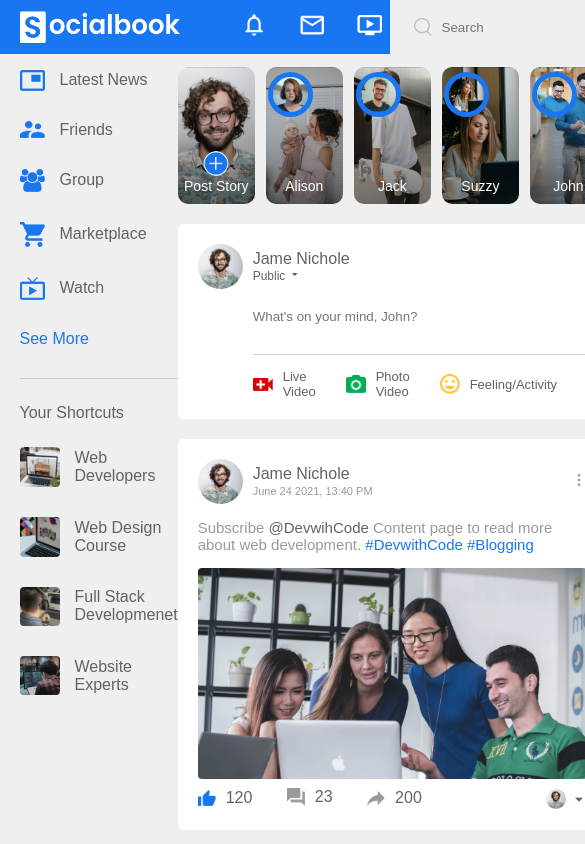
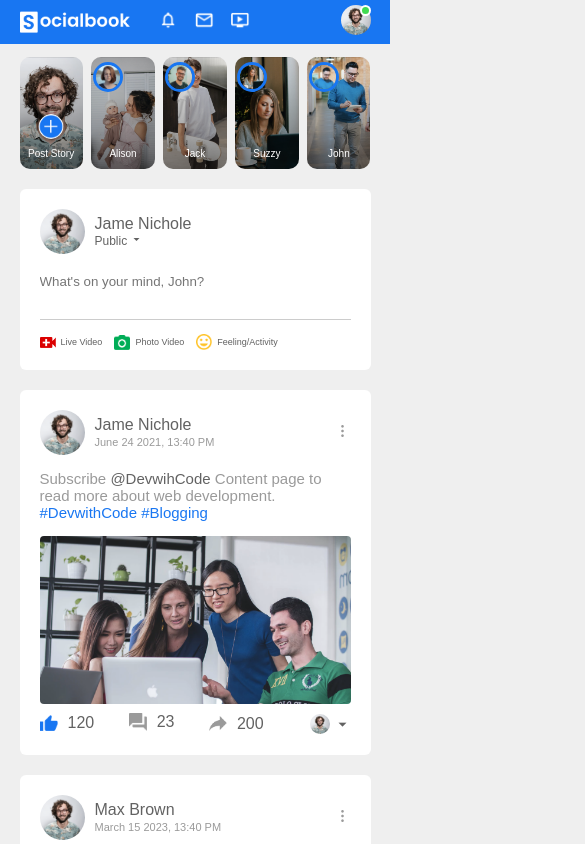
Before and after one commit to Alotab/frontend-projects, a plain HTML site: page facebookApp/index.html in a window 390 px wide. Shown: the top 844 px of the page, 585 px wide, since content can reach past the window. Drawn offline with nearby package versions, Linux system fonts and the light colour scheme.

Commit message:
update facebookApp

```diff
--- a/facebookApp/style.css
+++ b/facebookApp/style.css
@@ -539,3 +539,74 @@ nav{
     padding: 10px 0 20px;
     font-size: 13px;
 }
+
+
+
+/*----------- media query */
+
+@media (max-width: 900px){
+    .right-sidebar{
+        display: none;
+    }
+
+    .left-sidebar{
+        display: none;
+    }
+    nav{
+        flex-wrap: wrap;
+    }
+
+    .search-box{
+        display: none;
+    }
+    .logo{
+        width: 110px;
+        margin-right: 20px;
+    }
+
+    .nav-left ul li img{
+        width: 20px;
+        margin: 0 8px;
+    }
+
+    .nav-user-icon img{
+        width: 30px;
+    }
+
+    .nav-user-icon{
+        margin-left: 0;
+    }
+    .add-post-links{
+        flex-wrap: wrap;
+    }
+
+    .main-content{
+        flex-basis: 100%;
+    }
+
+    .story img{
+        width: 30px;
+        border-width: 3px;
+    }
+    .story p{
+        font-size: 10px;
+    }
+
+    .story.story1 img{
+        width: 25px;
+        bottom: 30px;
+    }
+    .add-post-links a{
+        margin-right: 12px;
+        font-size: 9px;
+    }
+    .add-post-links a img{
+        width: 16px;
+        margin-right: 5px;
+    }
+    .post-input-container{
+        padding-left: 0;
+    }
+
+
+}
```
